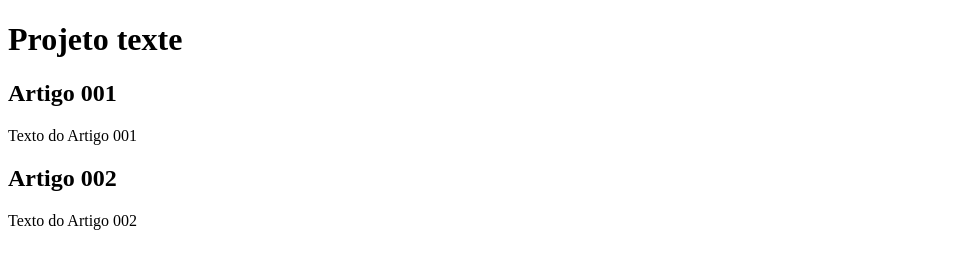
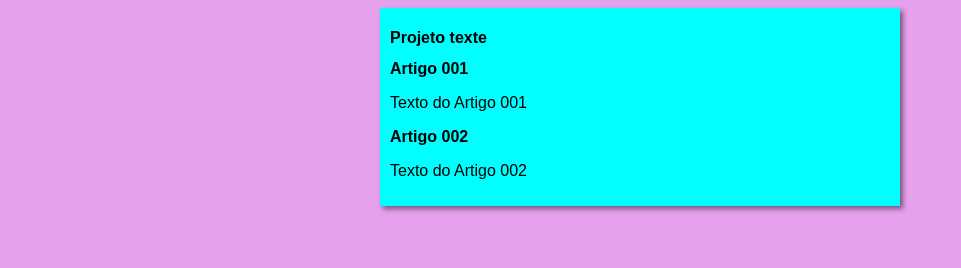
Before and after one commit to GabrielaRCampanha/projeto-site, a plain HTML site: page index.html in a window 1280 px wide. Shown: the whole page, without its empty margins (0-961 px from the left). Drawn offline with Linux system fonts and the light colour scheme.

Commit message:
iniciei o design

```diff
--- /dev/null
+++ b/estilos/style.css
@@ -0,0 +1,15 @@
+*{
+    font-family: Arial, Helvetica, sans-serif;
+    font-size: 16px;
+}
+
+body {
+    background-color: rgb(229, 161, 235);
+}
+main {
+    background-color: aqua;
+    width: 500px;
+    margin: auto;
+    padding: 10px;
+    box-shadow: 3px 3px 5px rgba(0, 0, 0, 0.474);
+}
--- a/index.html
+++ b/index.html
@@ -4,6 +4,7 @@
     <meta charset="UTF-8">
     <meta name="viewport" content="width=device-width, initial-scale=1.0">
     <title>Projeto textet</title>
+    <link rel="stylesheet" href="estilos/style.css">
 </head>
 <body>
     <main>
```
